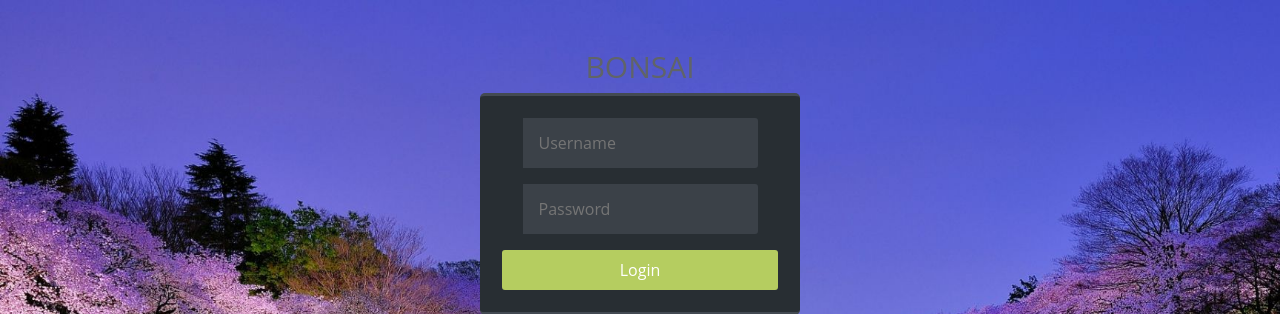
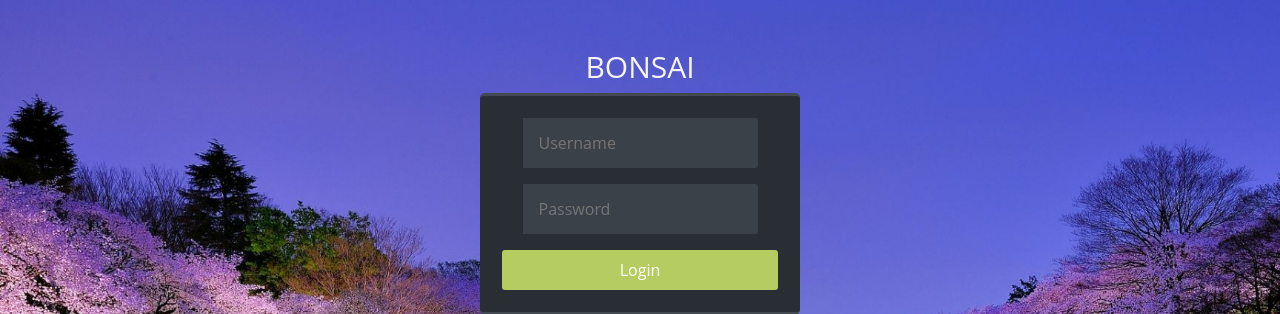
Before and after one commit to Ignifus/Bonsai, a Django app: template dashboard/templates/dashboard/landing.html in a window 1280 px wide. Shown: the top 314 px of the page. Run offline with Django 3.2, Linux system fonts and the light colour scheme; the template is opened without the code that fills it, so the values that code supplies are empty; some libraries are stand-ins or nearby versions.

```diff
--- a/static/css/login.css
+++ b/static/css/login.css
@@ -13,6 +13,10 @@ input {
   line-height: 1.5em;
   padding: 0;
   -webkit-appearance: none;
+}
+
+h2{
+    color:whitesmoke;
 }
 
 p {
```
